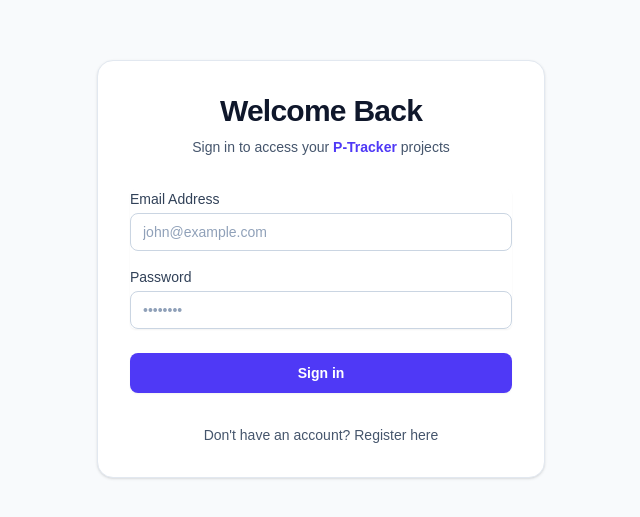
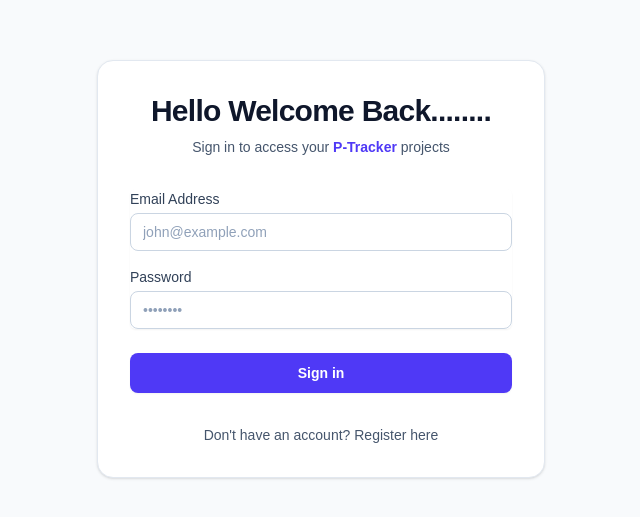
Before and after one commit to TennisonObed/p-tracker, a Next.js app: page /login in a window 1280 px wide. Shown: the part 131-648 px from the top of the page, without its empty margins (319-959 px from the left). Built offline with nearby package versions, Linux system fonts and the light colour scheme.

Commit message:
login page changes

```diff
--- a/app/login/page.tsx
+++ b/app/login/page.tsx
@@ -55,7 +55,7 @@ export default function LoginPage() {
       <div className="w-full max-w-md space-y-8 rounded-2xl border border-slate-200 bg-white p-8 shadow-sm dark:border-slate-800 dark:bg-slate-900">
         <div>
           <h2 className="text-center text-3xl font-bold tracking-tight text-slate-900 dark:text-white">
-            Welcome Back
+            Hello Welcome Back........
           </h2>
           <p className="mt-2 text-center text-sm text-slate-600 dark:text-slate-400">
             Sign in to access your <span className="font-semibold text-indigo-600 dark:text-indigo-400">P-Tracker</span> projects
```
